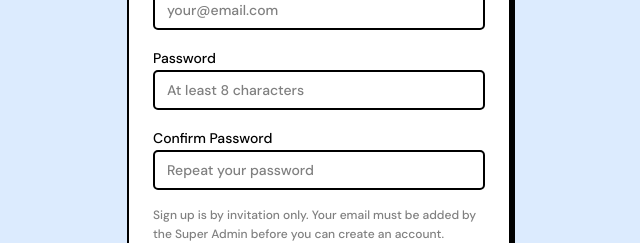
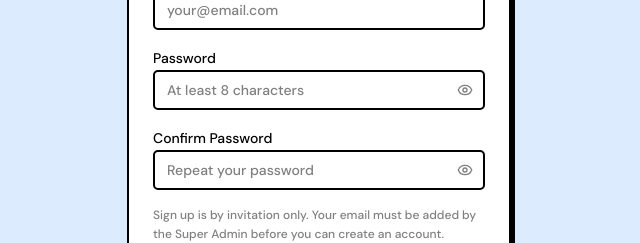
Before and after one commit to quantclub-iitkgp/qc-admin, a Next.js app: page /login in a window 1280 px wide. Both pictures are taken after a click on the button "Sign Up". Shown: the part 368-611 px from the top of the page, without its empty margins (321-961 px from the left). Built offline with nearby package versions, Linux system fonts and the light colour scheme.

Commit message:
Adding view toggle in the password option.

```diff
--- a/src/app/login/page.tsx
+++ b/src/app/login/page.tsx
@@ -2,7 +2,7 @@
 
 import { useState } from "react"
 import { useRouter } from "next/navigation"
-import { Loader2, Lock, UserPlus } from "lucide-react"
+import { Loader2, Lock, UserPlus, Eye, EyeOff } from "lucide-react"
 import { toast } from "sonner"
 import { Button } from "@/components/ui/button"
 import { Input } from "@/components/ui/input"
@@ -20,12 +20,15 @@ export default function LoginPage() {
   const [loginEmail, setLoginEmail] = useState("")
   const [loginPassword, setLoginPassword] = useState("")
   const [loginLoading, setLoginLoading] = useState(false)
+  const [showLoginPassword, setShowLoginPassword] = useState(false)
 
   // Sign-up state
   const [signupEmail, setSignupEmail] = useState("")
   const [signupPassword, setSignupPassword] = useState("")
   const [signupConfirm, setSignupConfirm] = useState("")
   const [signupLoading, setSignupLoading] = useState(false)
+  const [showSignupPassword, setShowSignupPassword] = useState(false)
+  const [showSignupConfirm, setShowSignupConfirm] = useState(false)
 
   async function handleLogin(e: React.FormEvent) {
     e.preventDefault()
@@ -150,14 +153,24 @@ export default function LoginPage() {
               </div>
               <div className="space-y-2">
                 <Label htmlFor="login-password">Password</Label>
+                <div className="relative">
                   <Input
                     id="login-password"
-                  type="password"
+                    type={showLoginPassword ? "text" : "password"}
                     placeholder="Enter your password"
                     value={loginPassword}
                     onChange={(e) => setLoginPassword(e.target.value)}
                     required
+                    className="pr-10"
                   />
+                  <button
+                    type="button"
+                    onClick={() => setShowLoginPassword(!showLoginPassword)}
+                    className="absolute right-3 top-1/2 -translate-y-1/2 text-foreground/50 hover:text-foreground focus:outline-none"
+                  >
+                    {showLoginPassword ? <EyeOff className="h-4 w-4" /> : <Eye className="h-4 w-4" />}
+                  </button>
+                </div>
               </div>
               <Button type="submit" className="w-full" disabled={loginLoading}>
                 {loginLoading && <Loader2 className="h-4 w-4 animate-spin" aria-hidden="true" />}
@@ -180,25 +193,45 @@ export default function LoginPage() {
               </div>
               <div className="space-y-2">
                 <Label htmlFor="signup-password">Password</Label>
+                <div className="relative">
                   <Input
                     id="signup-password"
-                  type="password"
+                    type={showSignupPassword ? "text" : "password"}
                     placeholder="At least 8 characters"
                     value={signupPassword}
                     onChange={(e) => setSignupPassword(e.target.value)}
                     required
+                    className="pr-10"
                   />
+                  <button
+                    type="button"
+                    onClick={() => setShowSignupPassword(!showSignupPassword)}
+                    className="absolute right-3 top-1/2 -translate-y-1/2 text-foreground/50 hover:text-foreground focus:outline-none"
+                  >
+                    {showSignupPassword ? <EyeOff className="h-4 w-4" /> : <Eye className="h-4 w-4" />}
+                  </button>
+                </div>
               </div>
               <div className="space-y-2">
                 <Label htmlFor="signup-confirm">Confirm Password</Label>
+                <div className="relative">
                   <Input
                     id="signup-confirm"
-                  type="password"
+                    type={showSignupConfirm ? "text" : "password"}
                     placeholder="Repeat your password"
                     value={signupConfirm}
                     onChange={(e) => setSignupConfirm(e.target.value)}
                     required
+                    className="pr-10"
                   />
+                  <button
+                    type="button"
+                    onClick={() => setShowSignupConfirm(!showSignupConfirm)}
+                    className="absolute right-3 top-1/2 -translate-y-1/2 text-foreground/50 hover:text-foreground focus:outline-none"
+                  >
+                    {showSignupConfirm ? <EyeOff className="h-4 w-4" /> : <Eye className="h-4 w-4" />}
+                  </button>
+                </div>
               </div>
               <p className="text-xs text-foreground/50 leading-relaxed">
                 Sign up is by invitation only. Your email must be added by the Super Admin before you can create an account.
```
Lines whose indentation alone changed are shown as unchanged.
